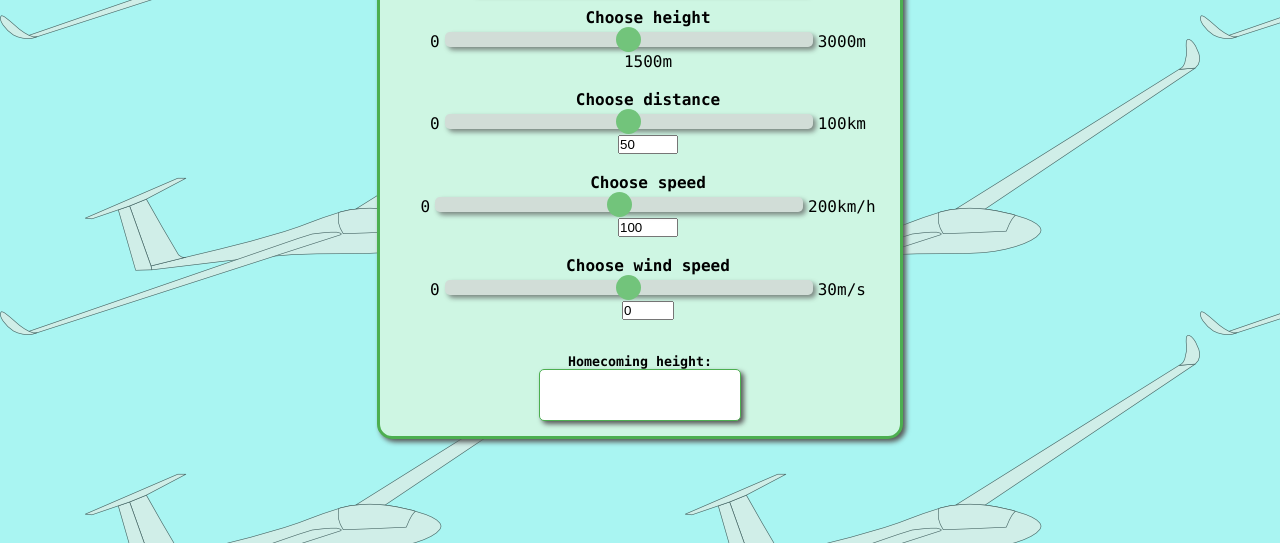
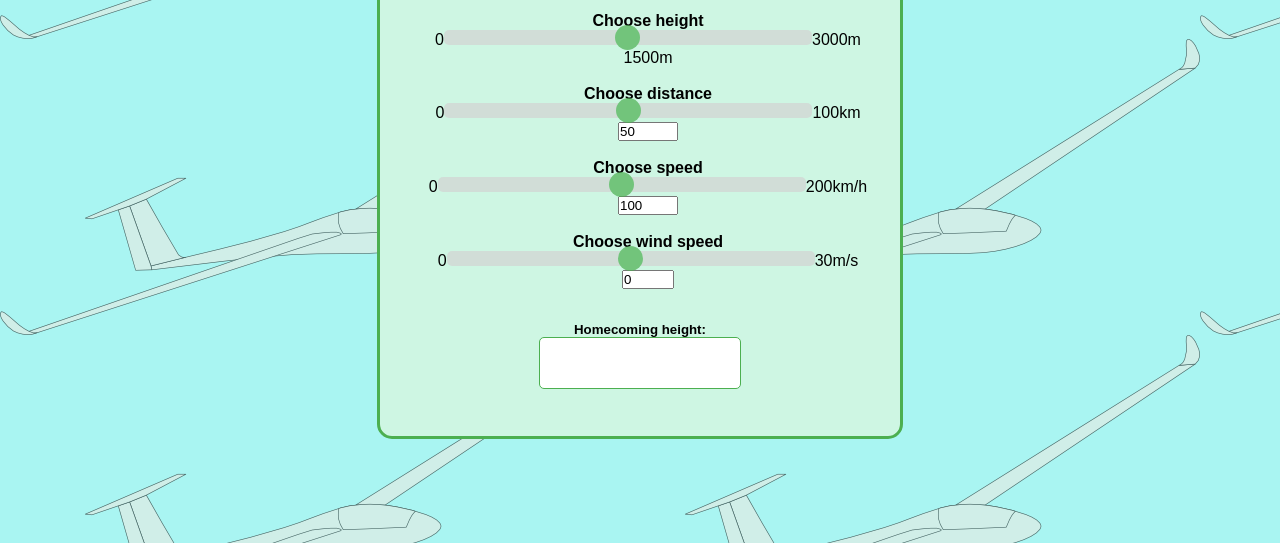
Before and after one commit to MrGuzior/Home-Glide-Calculator, a plain HTML site: page index.html in a window 1280 px wide. Shown: the part 257-800 px from the top of the page. Drawn offline with Linux system fonts and the light colour scheme.

Commit message:
Revert "1.1.2"
This reverts commit acb33fa73940ebc121bb67d61ad8a647bf83ee0a.

```diff
--- a/style.css
+++ b/style.css
@@ -11,10 +11,10 @@ body{
 	margin:auto;
 	text-align: center;
 	background-color: #A9F5F2;
-	font-family:Lucida Console, Arial, Helvetica;
+	font-family: Arial, Helvetica;
 }
 
-body:after{
+body::after{
 	content: "";
   	background: url(backgroundGlider.png);
   	opacity: 0.6;
@@ -36,7 +36,6 @@ body:after{
 	padding:20px 10px 20px 10px;
 	border:#4CAF50 3px solid;
 	border-radius: 15px;
-	box-shadow:3px 3px 5px #585858;
 }
 
 #list{
@@ -49,12 +48,12 @@ body:after{
 
 #glidersList{
     width: 70%;
-    height:50px;
     padding: 16px 20px;
     border: none;
     border-radius: 4px;
     background-color: #fff;
     border:#4CAF50 1px solid;
+<<<<<<< HEAD
     box-shadow:3px 3px 5px #585858;
     font-family:Lucida Console, Arial, Helvetica;
     font-size:17px;
@@ -63,6 +62,8 @@ body:after{
 
 .slidecontainer{
 	margin:5px 2px 5px 18px;
+=======
+>>>>>>> parent of acb33fa... 1.1.2
 }
 
 .slider {
@@ -75,8 +76,6 @@ body:after{
     opacity: 0.7;
     -webkit-transition: .2s;
     transition: opacity .2s;
-    box-shadow:3px 3px 5px #585858;
-    margin:5px 5px;
 }
 
 .slider::-webkit-slider-thumb {
@@ -117,7 +116,6 @@ body:after{
 	text-align: center;
 	border-radius: 5px;
 	border:#4CAF50 1px solid;
-	box-shadow:3px 3px 5px #585858;
 
 }
 
```
